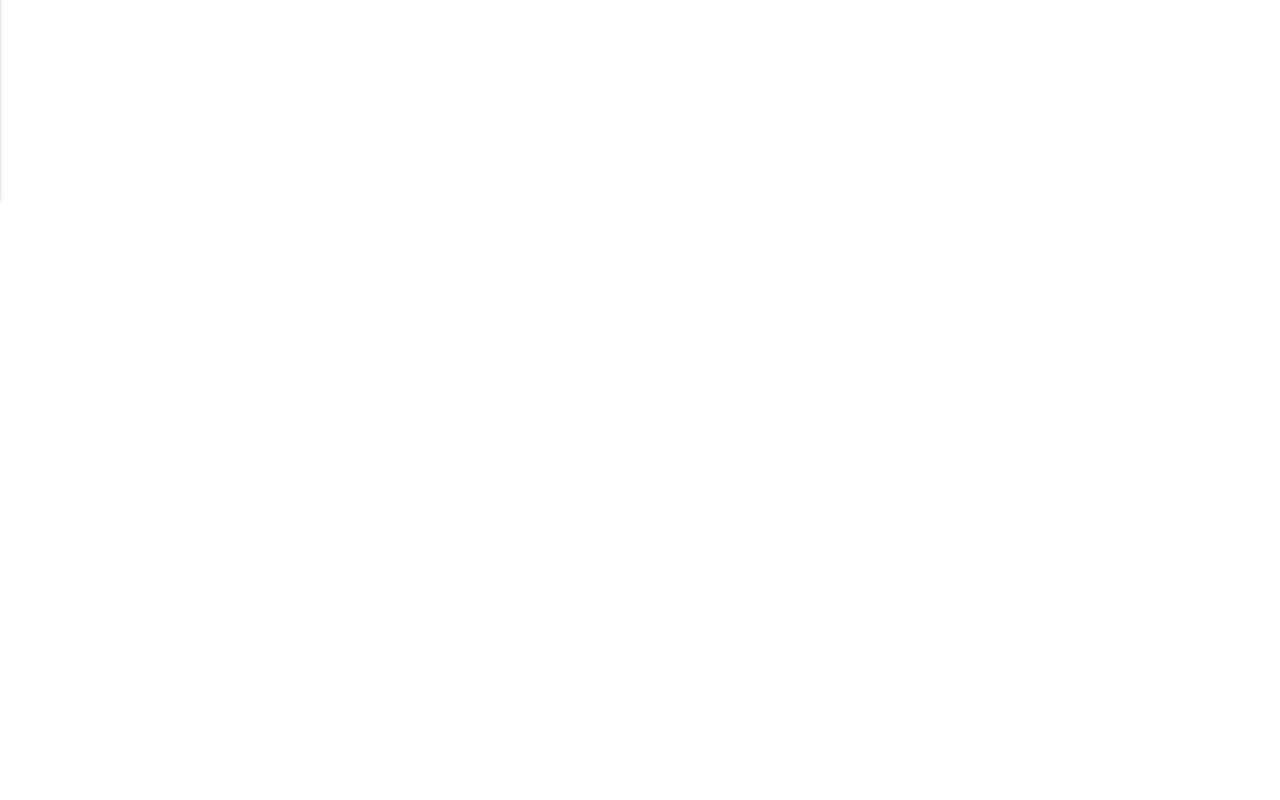
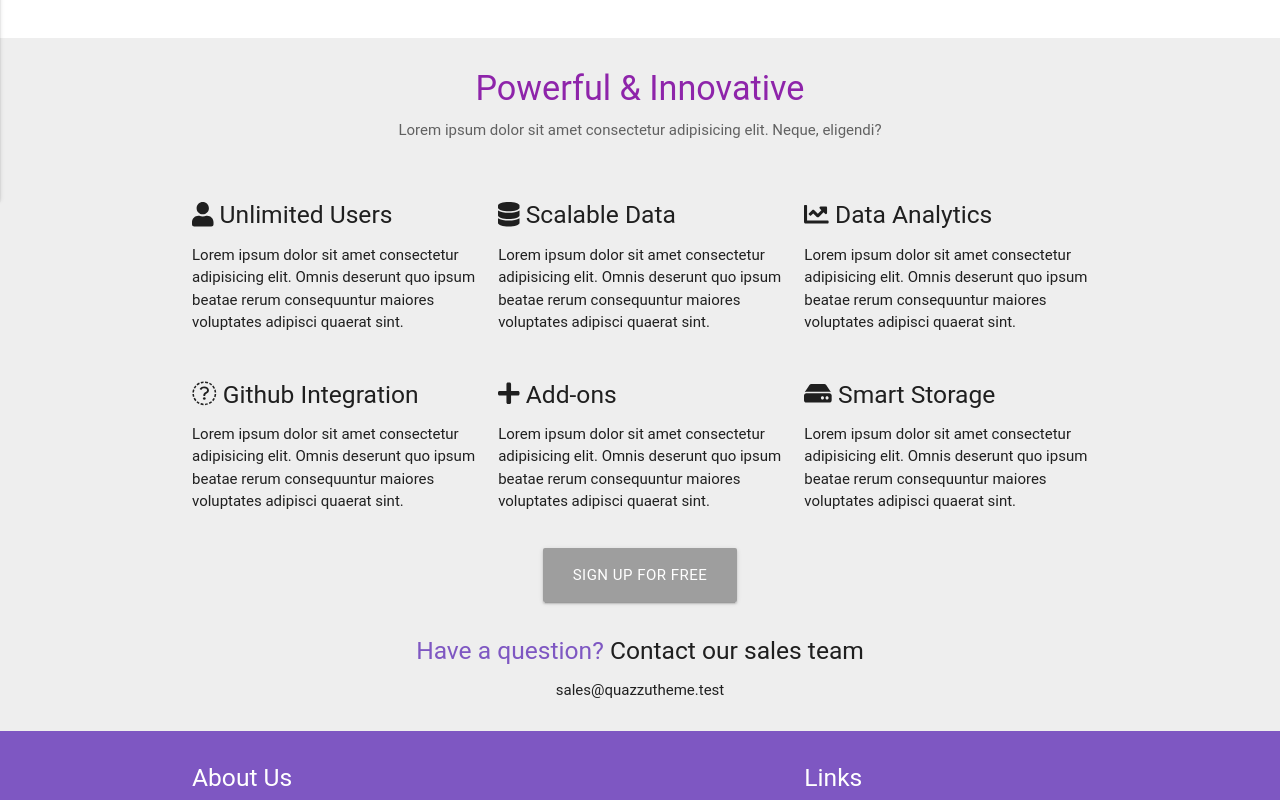
Before and after one commit to YourmixJNR/MockHub, a React (Create React App) app: page /solutions in a window 1280 px wide. Shown: the part 660-1460 px from the top of the page. Before the commit the page ends 800 px from the top, so only its background shows below. Built offline with nearby package versions, Linux system fonts and the light colour scheme; a web font is replaced by a local one.

Commit message:
Solution Page Completed

```diff
--- /dev/null
+++ b/src/Components/CallSignUp.jsx
@@ -0,0 +1,21 @@
+import React from "react";
+import { Link } from "react-router-dom";
+
+const CallSignUp = () => {
+  return (
+    <div class="center">
+      <Link to="#" class="btn btn-large grey">
+        Sign Up For Free
+      </Link>
+      <br />
+      <br />
+      <h5>
+        <span class="deep-purple-text text-lighten-1">Have a question? </span>{" "}
+        Contact our sales team
+      </h5>
+      <p>sales@quazzutheme.test</p>
+    </div>
+  );
+};
+
+export default CallSignUp;
--- /dev/null
+++ b/src/Components/Features.jsx
@@ -0,0 +1,88 @@
+import React from "react";
+import CallSignUp from "./CallSignUp";
+
+const Features = () => {
+  return (
+    <section class="section section-features grey lighten-3">
+      <div class="container">
+        <h4 class="purple-text text-darken-1 center">Powerful & Innovative</h4>
+        <h6 class="grey-text text-darken-2 center">
+          Lorem ipsum dolor sit amet consectetur adipisicing elit. Neque,
+          eligendi?
+        </h6>
+        <br />
+        <br />
+        {/* <!-- Row 1 --> */}
+        <div class="row">
+          <div class="col s12 m4">
+            <h5>
+              <i class="fa fa-user"></i> Unlimited Users
+            </h5>
+            <p>
+              Lorem ipsum dolor sit amet consectetur adipisicing elit. Omnis
+              deserunt quo ipsum beatae rerum consequuntur maiores voluptates
+              adipisci quaerat sint.
+            </p>
+          </div>
+          <div class="col s12 m4">
+            <h5>
+              <i class="fa fa-database"></i> Scalable Data
+            </h5>
+            <p>
+              Lorem ipsum dolor sit amet consectetur adipisicing elit. Omnis
+              deserunt quo ipsum beatae rerum consequuntur maiores voluptates
+              adipisci quaerat sint.
+            </p>
+          </div>
+          <div class="col s12 m4">
+            <h5>
+              <i class="fa fa-chart-line"></i> Data Analytics
+            </h5>
+            <p>
+              Lorem ipsum dolor sit amet consectetur adipisicing elit. Omnis
+              deserunt quo ipsum beatae rerum consequuntur maiores voluptates
+              adipisci quaerat sint.
+            </p>
+          </div>
+        </div>
+
+        {/* <!-- Row 2 --> */}
+        <div class="row">
+          <div class="col s12 m4">
+            <h5>
+              <i class="fa fa-github"></i> Github Integration
+            </h5>
+            <p>
+              Lorem ipsum dolor sit amet consectetur adipisicing elit. Omnis
+              deserunt quo ipsum beatae rerum consequuntur maiores voluptates
+              adipisci quaerat sint.
+            </p>
+          </div>
+          <div class="col s12 m4">
+            <h5>
+              <i class="fa fa-plus"></i> Add-ons
+            </h5>
+            <p>
+              Lorem ipsum dolor sit amet consectetur adipisicing elit. Omnis
+              deserunt quo ipsum beatae rerum consequuntur maiores voluptates
+              adipisci quaerat sint.
+            </p>
+          </div>
+          <div class="col s12 m4">
+            <h5>
+              <i class="fa fa-hdd"></i> Smart Storage
+            </h5>
+            <p>
+              Lorem ipsum dolor sit amet consectetur adipisicing elit. Omnis
+              deserunt quo ipsum beatae rerum consequuntur maiores voluptates
+              adipisci quaerat sint.
+            </p>
+          </div>
+        </div>
+        <CallSignUp />
+      </div>
+    </section>
+  );
+};
+
+export default Features;
--- a/src/Components/Welcome/Welcome.jsx
+++ b/src/Components/Welcome/Welcome.jsx
@@ -7,7 +7,7 @@ const Welcome = () => {
       <div className="showcase container">
         <div className="row">
           <div className="col s12 m10 offset-m1 center">
-            <h5>Welcome To Quazzu</h5>
+            <h5>Welcome To MockHub</h5>
             <h1>Cloud Solutions</h1>
           </div>
         </div>
--- a/src/Pages/Solutions.jsx
+++ b/src/Pages/Solutions.jsx
@@ -2,6 +2,8 @@ import React from 'react'
 import Header from '../Components/Layouts/Header/Header'
 import Welcome from '../Components/Welcome/Welcome'
 import WhatWeDo from '../Components/WhatWeDo/WhatWeDo'
+import Features from '../Components/Features'
+import Footer from '../Components/Layouts/Footer/Footer'
 
 const Solutions = () => {
   return (
@@ -9,6 +11,8 @@ const Solutions = () => {
       <Header />
       <Welcome />
       <WhatWeDo />
+      <Features />
+      <Footer />
     </>
   )
 }
```
